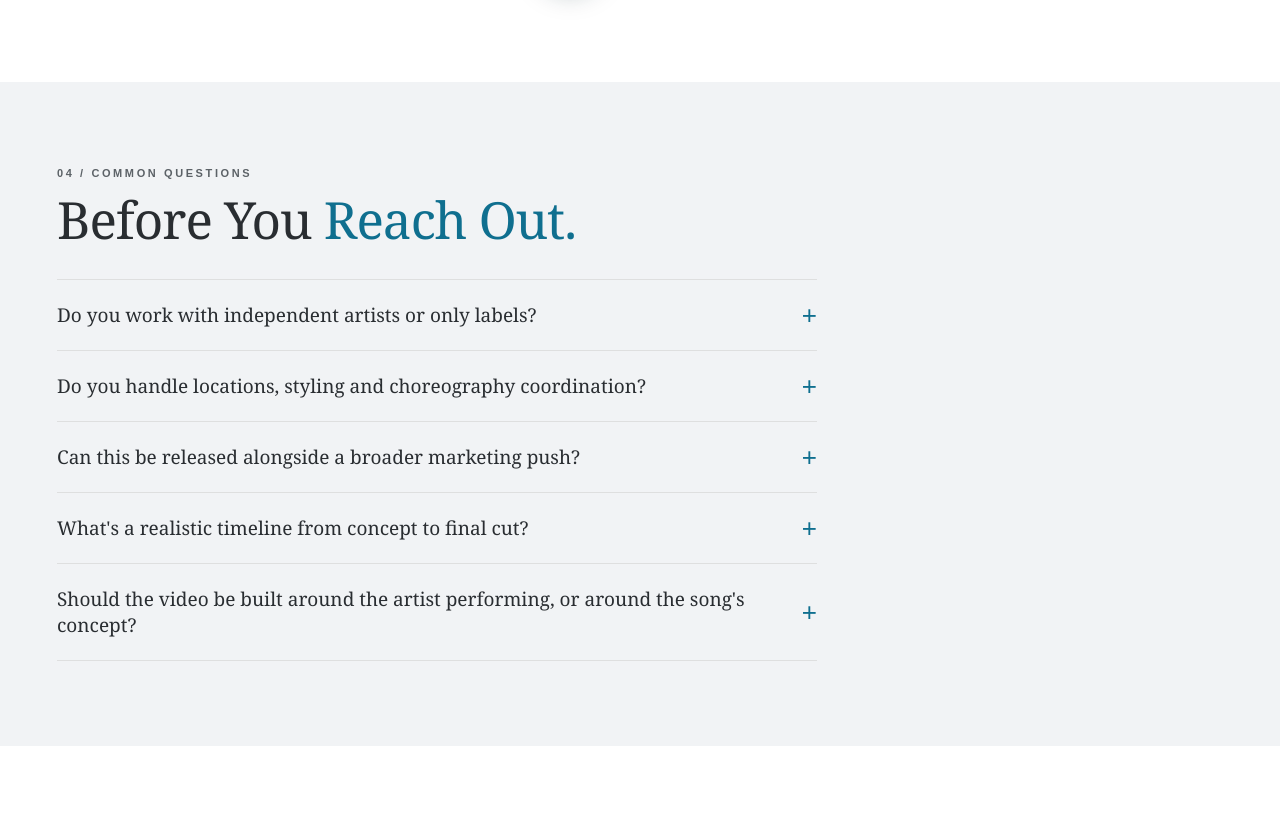
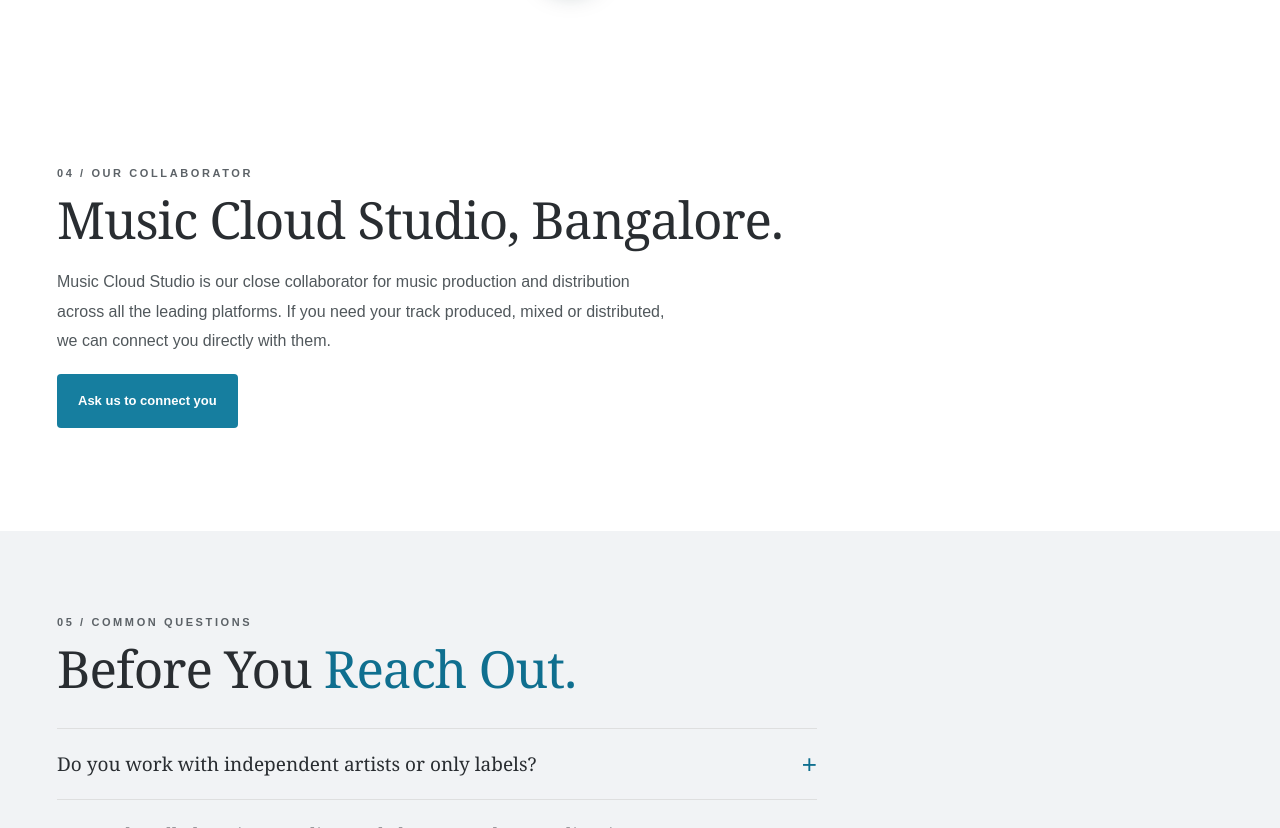
Before and after one commit to Pathwayproductions/pathway-v3-rebuild, a plain HTML site: page music-album/index.html in a window 1280 px wide. Shown: the part 2170-2998 px from the top of the page. Drawn offline with Linux system fonts and the light colour scheme.

Commit message:
Music Video Production page: add Music Cloud Studio collaborator section
New "04 / Our Collaborator" section introduces Music Cloud Studio,
Bangalore as Pathway's close collaborator for music production and
distribution, with a CTA to get connected to them. Their logo isn't
added yet — needs the actual logo file from Arun rather than a
fabricated placeholder. FAQ section renumbered 04 -> 05.

Co-Authored-By: Claude Sonnet 5 <noreply@anthropic.com>
Claude-Session: https://claude.ai/code/session_01W3kK5m2Q29tB4HTEXUdjWz

```diff
--- a/music-album/index.html
+++ b/music-album/index.html
@@ -338,9 +338,21 @@ height="0" width="0" style="display:none;visibility:hidden"></iframe></noscript>
     </div>
   </section>
 
+  <!-- Logo pending — Arun to supply Music Cloud Studio's actual logo file;
+       not fabricated per the project's asset-accuracy practice. Add it as
+       a .client-logo-card once received. -->
+  <section class="section bg-white">
+    <div class="wrap">
+      <div class="eyebrow">04 / Our Collaborator</div>
+      <h2>Music Cloud Studio, Bangalore.</h2>
+      <p style="max-width:620px;">Music Cloud Studio is our close collaborator for music production and distribution across all the leading platforms. If you need your track produced, mixed or distributed, we can connect you directly with them.</p>
+      <p style="margin-top:18px;"><a href="#contact" class="btn">Ask us to connect you</a></p>
+    </div>
+  </section>
+
       <section class="section bg-paper" id="faq">
     <div class="wrap">
-      <div class="eyebrow">04 / Common Questions</div>
+      <div class="eyebrow">05 / Common Questions</div>
       <h2>Before You <em>Reach Out.</em></h2>
       <div class="faq-list">
         <details class="faq-item">
```
